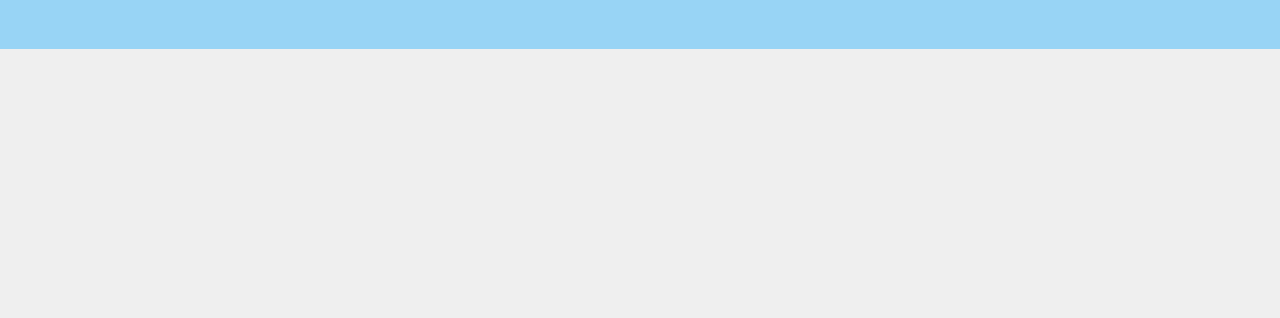
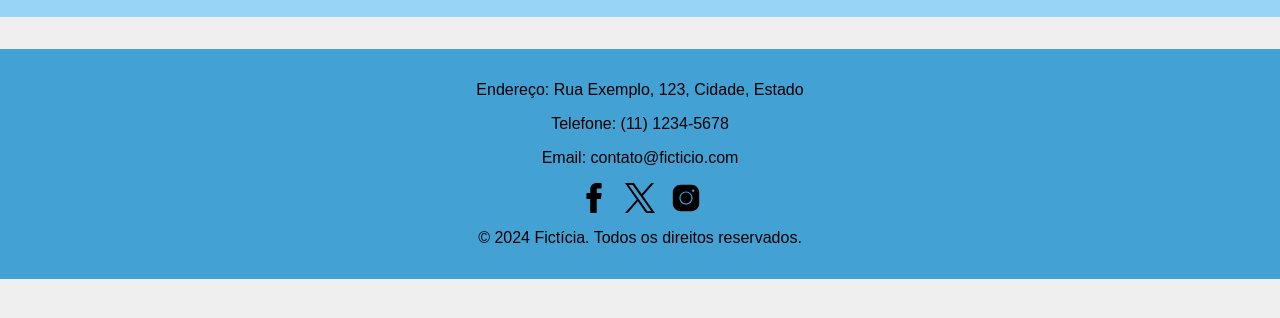
Before and after one commit to RichardRosenblat/jitterbit-frontend, a plain HTML site: page index.html in a window 1280 px wide. Shown: the part 48-366 px from the top of the page. Drawn offline with Linux system fonts and the light colour scheme.

Commit message:
feat: Add footer with contact information and social links

```diff
--- a/index.html
+++ b/index.html
@@ -12,6 +12,18 @@
 			<img src="/media/jitterbit-logo.png" alt="Logo da Jitterbit" />
 		</header>
 		<main></main>
-		<footer></footer>
+		<footer>
+			<div class="contact-info">
+				<p>Endereço: Rua Exemplo, 123, Cidade, Estado</p>
+				<p>Telefone: (11) 1234-5678</p>
+				<p>Email: contato@ficticio.com</p>
+				<div class="social-links">
+                    <a href="https://pt-br.facebook.com/" class="facebook" title="Fictícia no Facebook"></a>
+                    <a href="https://x.com/?lang=pt-br" class="x" title="Fictícia no X"></a>
+                    <a href="https://www.instagram.com/" class="instagram" title="Fictícia no Instagram"></a>
+				</div>
+			</div>
+			<p>&copy; 2024 Fictícia. Todos os direitos reservados.</p>
+		</footer>
 	</body>
 </html>
--- a/style.css
+++ b/style.css
@@ -21,3 +21,33 @@ header, footer {
 header img {
     max-width: 150px;
 }
+
+footer {
+    background-color: #44A1D4;
+    margin-top: 2rem;
+}
+footer .social-links {
+    display: flex;
+    justify-content: center;
+    gap: 1rem;
+}
+footer .social-links a {
+    color: #fff;
+    text-decoration: none;
+    display: inline-block;
+    width: 30px;
+    height: 30px;
+    background-size: cover;
+}
+footer .social-links a.facebook {
+    background-image: url('/media/facebook-icon.svg');
+}
+footer .social-links a.x {
+    background-image: url('/media/x-icon.svg');
+}
+footer .social-links a.instagram {
+    background-image: url('/media/instagram-icon.svg');
+}
+footer .contact-info {
+    margin-top: 1rem;
+}
```
Also changed, not shown: media/facebook-icon.svg (added), media/instagram-icon.svg (added), media/x-icon.svg (added).
